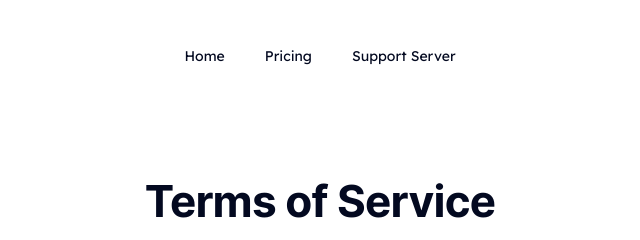
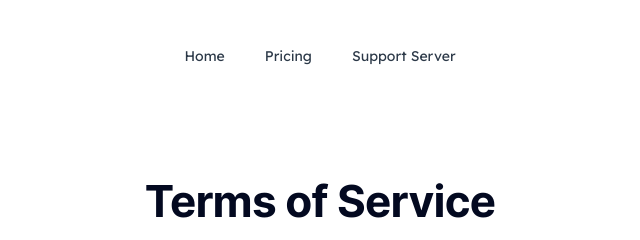
Before and after one commit to some1chan/pollbotplus.com, a Gatsby site: page /terms in a window 1280 px wide. Shown: the top 240 px of the page, 320-960 px from the left. Built offline with nearby package versions, Linux system fonts and the light colour scheme; Gatsby itself is replaced by a stand-in of ours.

Commit message:
fix: change color on header

```diff
--- a/src/styles/Header.scss
+++ b/src/styles/Header.scss
@@ -96,7 +96,7 @@
 }
 
 .nav-item a {
-	color: var(--text-color);
+	color: var(--text-secondary);
 	margin: 0 0.75rem;
 	display: inline-block;
 	padding: 10px 0.5rem;
@@ -104,7 +104,7 @@
 	border-radius: #{$rounded-corners};
 
 	&:hover {
-		color: var(--primary-color-nav);
+		color: var(--text-color);
 	}
 
 	&.selected {
```
